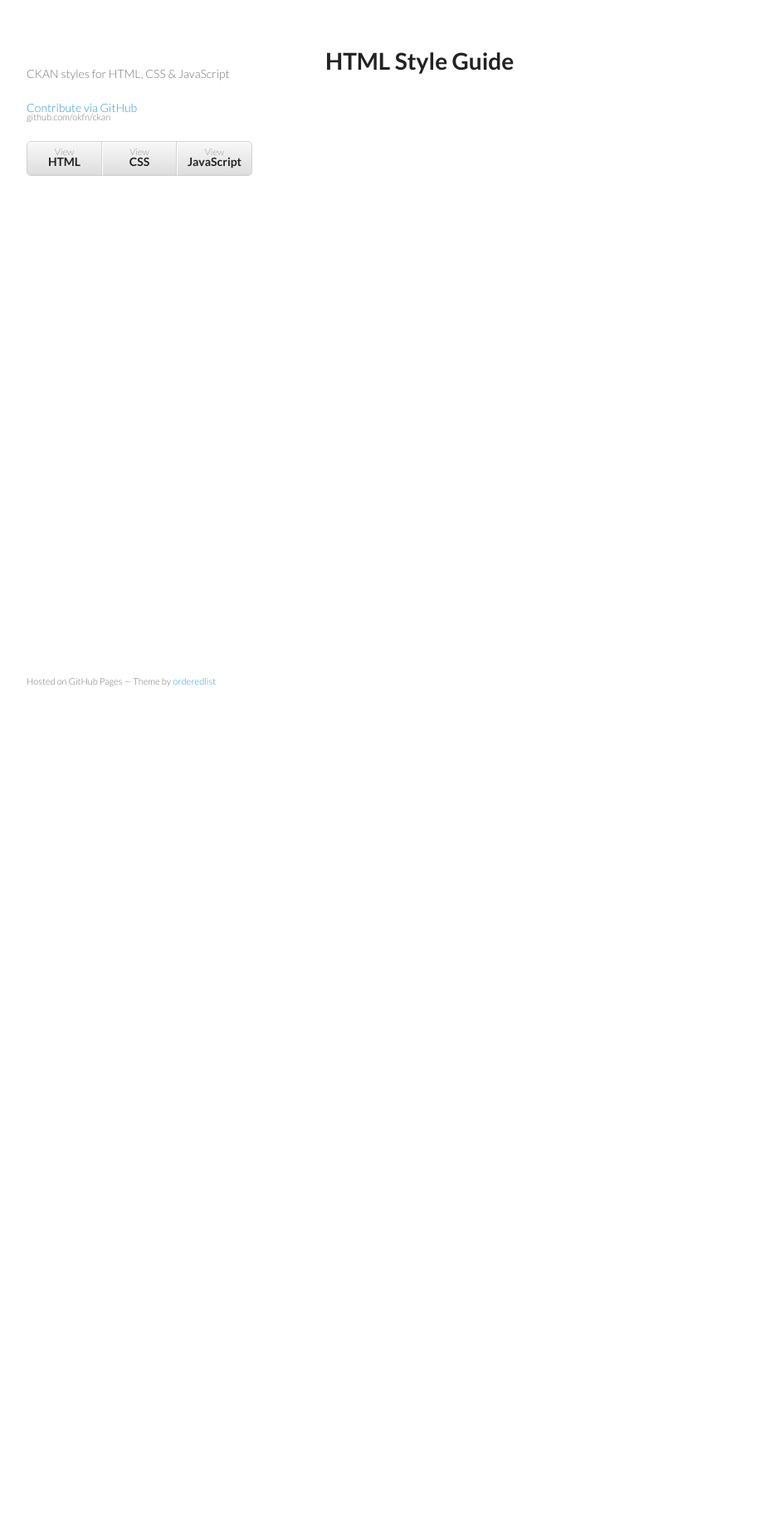
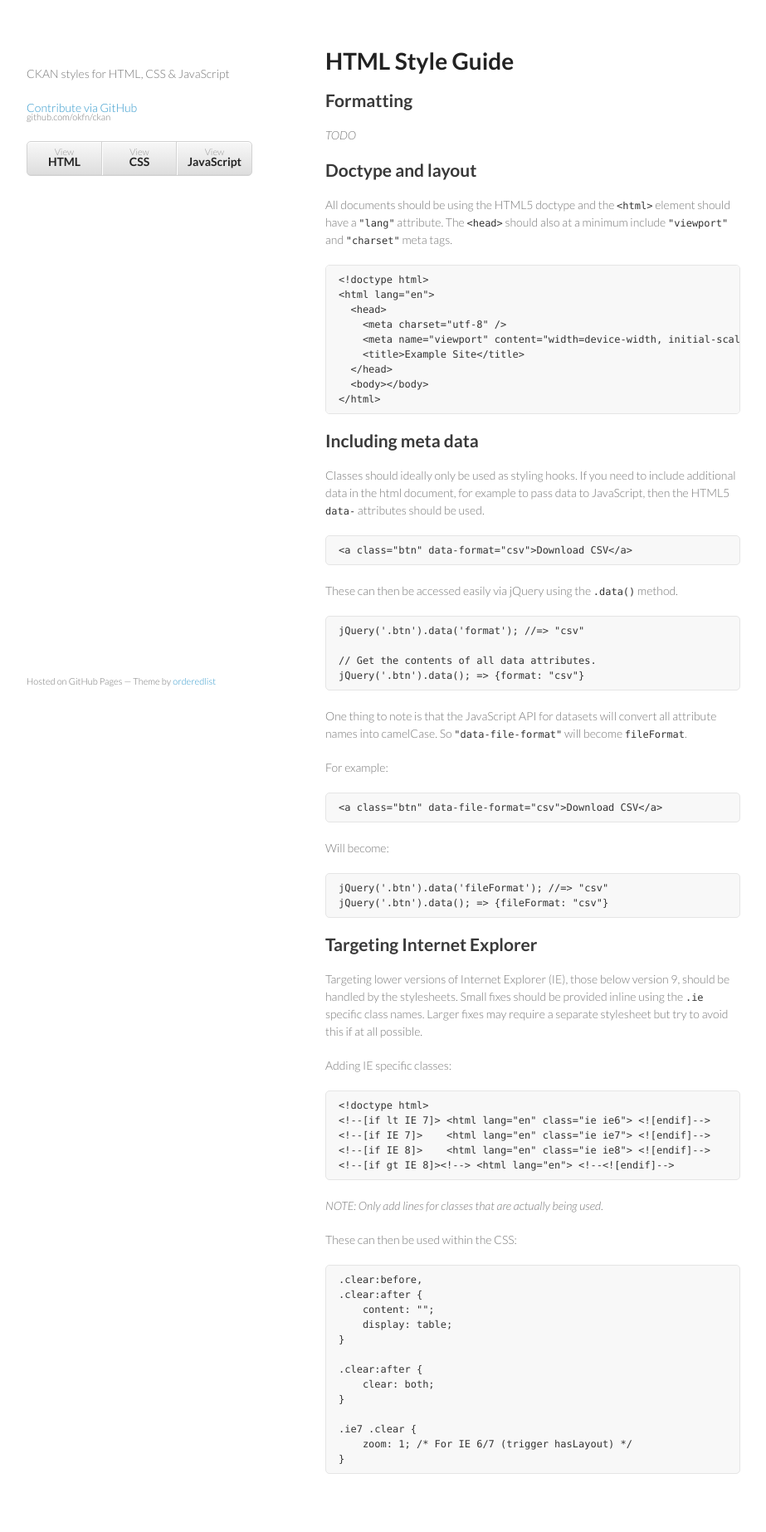
Before and after one commit to aron/ckan-style, a Jekyll site: the page built from styleguide/html/index.md, in a window 1280 px wide. Shown: the whole page at 83% size, without its empty margins (178-1101 px from the left). Built offline with Jekyll 4.4.1, drawn with Linux system fonts in a browser that asks for light colours; before the commit the page ends 900 px from its top, so only the background shows below that.

Commit message:
Initial HTML styleguide

```diff
--- a/styleguide/html/index.md
+++ b/styleguide/html/index.md
@@ -5,3 +5,98 @@ layout: styleguide
 
 HTML Style Guide
 ================
+
+Formatting
+----------
+
+*TODO*
+
+Doctype and layout
+------------------
+
+All documents should be using the HTML5 doctype and the `<html>` element should
+have a `"lang"` attribute. The `<head>` should also at a minimum include `"viewport"`
+and `"charset"` meta tags.
+
+    <!doctype html>
+    <html lang="en">
+      <head>
+        <meta charset="utf-8" />
+        <meta name="viewport" content="width=device-width, initial-scale=1">
+        <title>Example Site</title>
+      </head>
+      <body></body>
+    </html>
+{:html}
+
+Including meta data
+------------------
+
+Classes should ideally only be used as styling hooks. If you need to include
+additional data in the html document, for example to pass data to JavaScript,
+then the HTML5 `data-` attributes should be used.
+
+{:html}
+    <a class="btn" data-format="csv">Download CSV</a>
+
+These can then be accessed easily via jQuery using the `.data()` method.
+
+    jQuery('.btn').data('format'); //=> "csv"
+
+    // Get the contents of all data attributes.
+    jQuery('.btn').data(); => {format: "csv"}
+{:js}
+
+One thing to note is that the JavaScript API for datasets will convert all
+attribute names into camelCase. So `"data-file-format"` will become `fileFormat`.
+
+For example:
+
+    <a class="btn" data-file-format="csv">Download CSV</a>
+{:html}
+
+Will become:
+
+    jQuery('.btn').data('fileFormat'); //=> "csv"
+    jQuery('.btn').data(); => {fileFormat: "csv"}
+{:js}
+
+Targeting Internet Explorer
+---------------------------
+
+Targeting lower versions of Internet Explorer (IE), those below version 9,
+should be handled by the stylesheets. Small fixes should be provided inline
+using the `.ie` specific class names. Larger fixes may require a separate
+stylesheet but try to avoid this if at all possible.
+
+Adding IE specific classes:
+
+    <!doctype html>
+    <!--[if lt IE 7]> <html lang="en" class="ie ie6"> <![endif]-->
+    <!--[if IE 7]>    <html lang="en" class="ie ie7"> <![endif]-->
+    <!--[if IE 8]>    <html lang="en" class="ie ie8"> <![endif]-->
+    <!--[if gt IE 8]><!--> <html lang="en"> <!--<![endif]-->
+{:html}
+
+_NOTE: Only add lines for classes that are actually being used._
+
+These can then be used within the CSS:
+
+    .clear:before,
+    .clear:after {
+        content: "";
+        display: table;
+    }
+
+    .clear:after {
+        clear: both;
+    }
+
+    .ie7 .clear {
+        zoom: 1; /* For IE 6/7 (trigger hasLayout) */
+    }
+{:css}
+
+{:html: data-code="html"}
+{:css: data-code="css"}
+{:js: data-code="js"}
```
